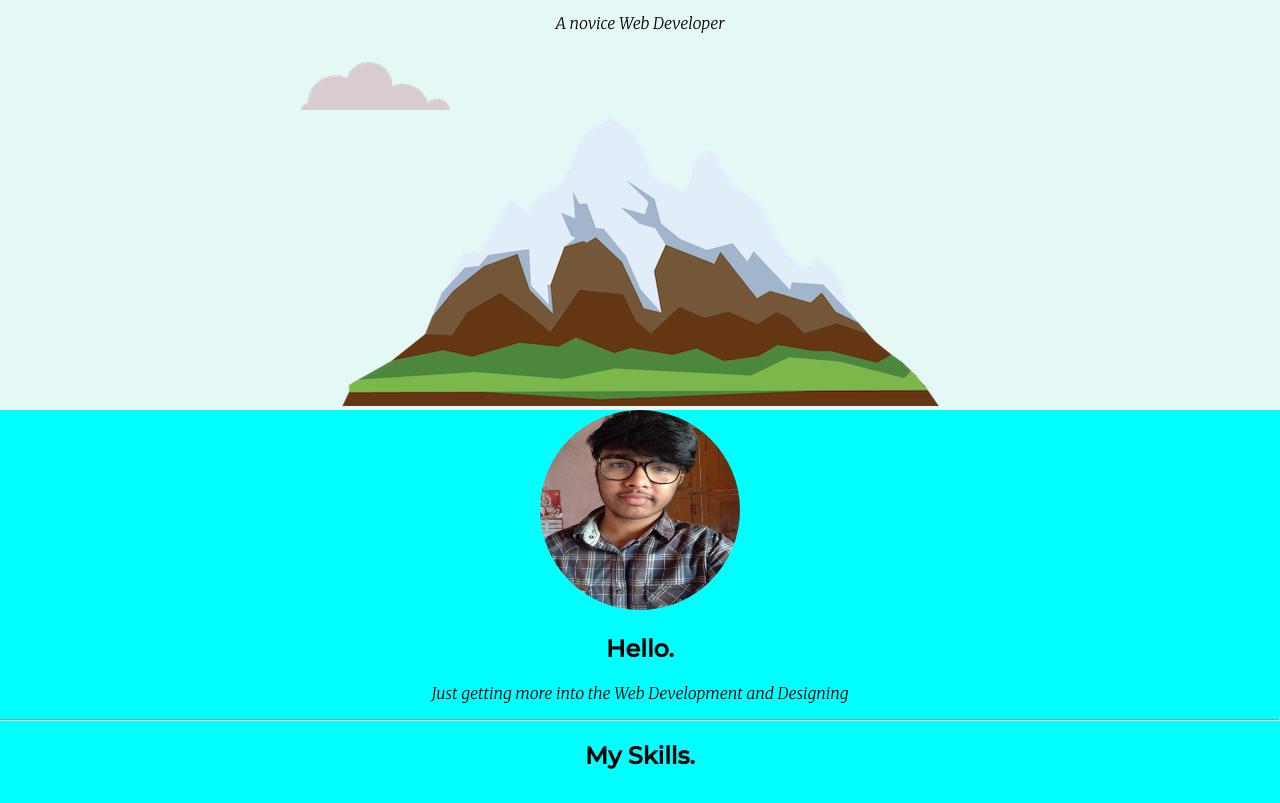
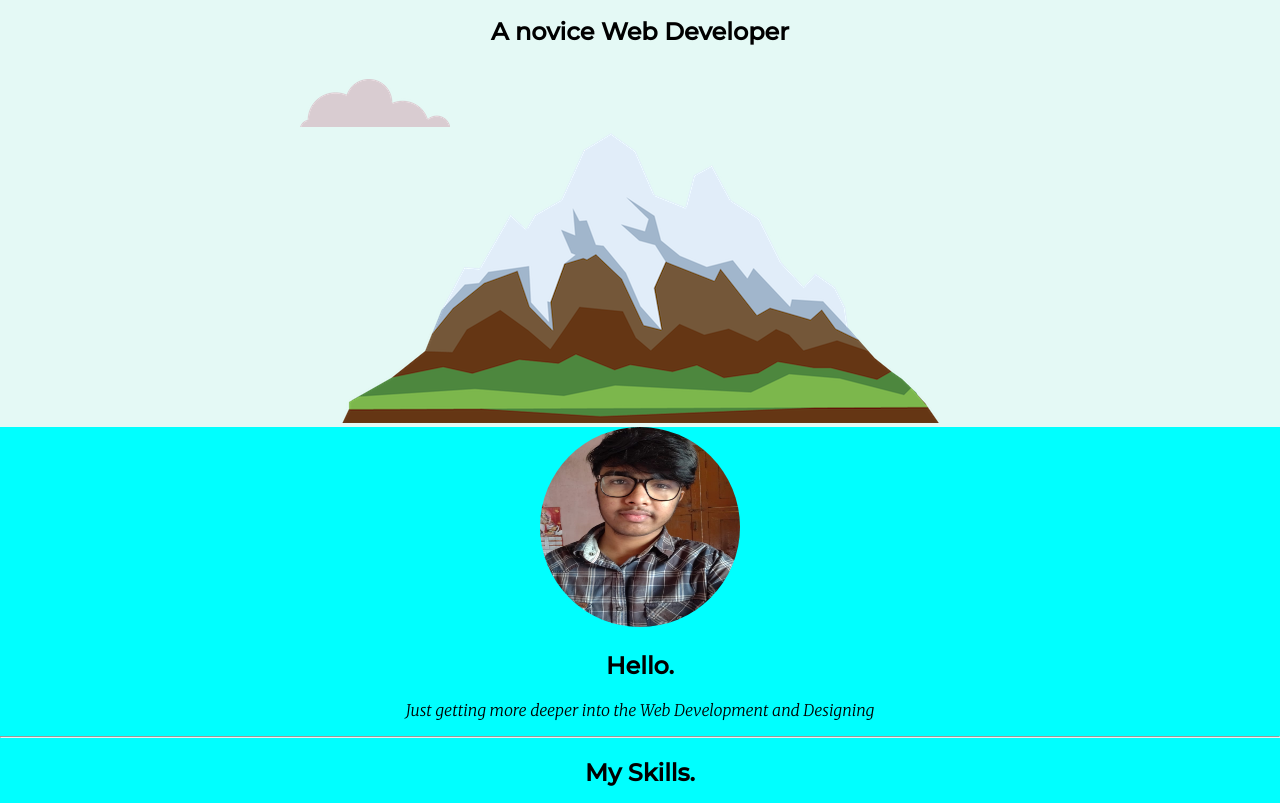
Before and after one commit to Erjha/resume, a plain HTML site: page index.html in a window 1280 px wide. Shown: the part 367-1170 px from the top of the page. Drawn offline with Linux system fonts and the light colour scheme.

Commit message:
Update index.html

```diff
--- a/index.html
+++ b/index.html
@@ -11,7 +11,7 @@
     <div class="top-container">
     <img class="cloud-top"src="images/cloud.png" alt="cloud">
     <h1>I'm Gaurav</h1>
-    <p>A novice Web Developer</p>
+    <h2>A novice Web Developer</h2>
     <img class="cloud-bottom" src="images/cloud.png" alt="cloud">
     <img class="mountain" src="images/mountain.png" alt="mountain">
     </div>
@@ -19,7 +19,7 @@
       <div class="profile">
         <img class="Profilepic" src="images/Gauravjha.jpeg" alt="Gaurav-profile " height="50px" width="70px">
         <h2>Hello.</h2>
-        <p> Just getting more into the Web Development and Designing </p>
+        <p class="intro"> Just getting more deeper into the Web Development and Designing </p>
       </div>
       <hr>
       <div class="skills">
@@ -55,7 +55,7 @@
 
     <div class="bottom-container"><br>
       <a class="linkedin" href="https://www.linkedin.com/in/gaurav-kumar-087581181">LinkedIn</a>
-      <p>© 2021 Gaurav Kumar.</p>
+      <p class="copyright">© 2021 Gaurav Kumar</p>
     </div>
   </body>
 </html>
```
